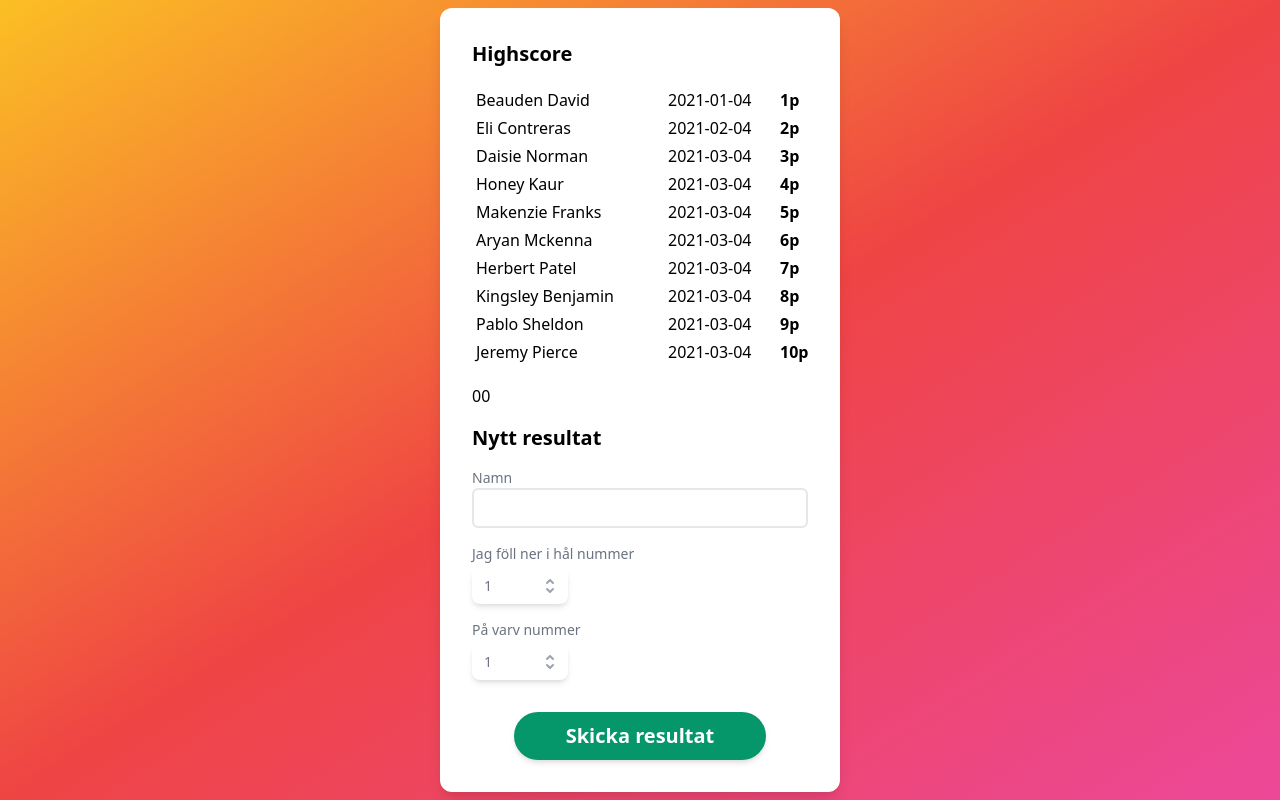
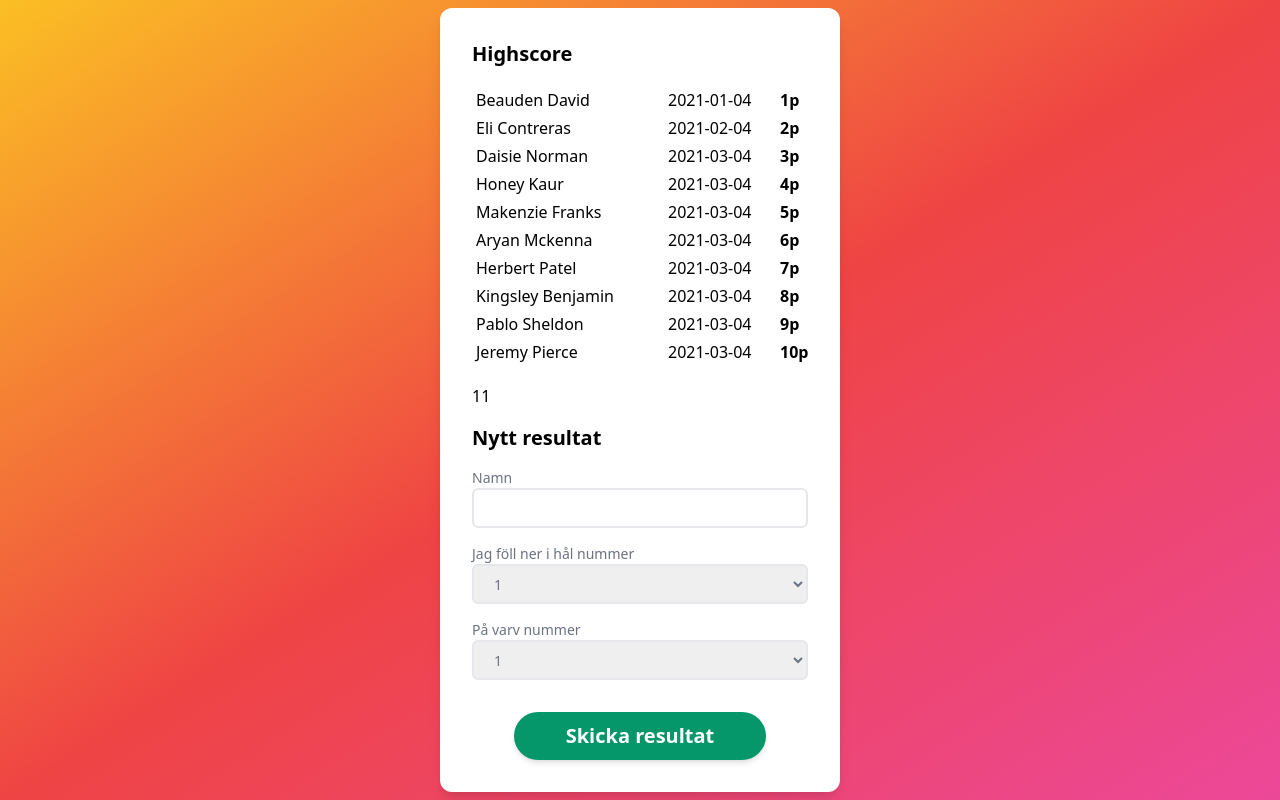
Before and after one commit to TobiasTovedal/playground-highscore, a React (Create React App) app: page / in a window 1280 px wide. Built offline with nearby package versions, Linux system fonts and the light colour scheme.

Commit message:
Remade DD function

```diff
--- a/src/components/NewResult.tsx
+++ b/src/components/NewResult.tsx
@@ -1,4 +1,3 @@
-import ScoreSelector from "./ScoreSelector"
 import React, { useState } from "react"
 
 interface Props {
@@ -8,16 +7,25 @@ interface Props {
 
 const NewResult = (props: Props) => {
   const [playerName, setPlayerName] = useState("")
-  const [scoreValue, setScoreValue] = useState(0)
-  const [lapValue, setLapValue] = useState(0)
+  const [scoreValue, setScoreValue] = useState(1)
+  const [lapValue, setLapValue] = useState(1)
 
   const saveScore = (e: any) => {
     e.preventDefault()
     setPlayerName("")
   }
 
+  const array1 = [1, 4, 9, 16]
+
+  // pass a function to map
+  const map1 = array1.map((x) => x * 2)
+
+  console.log(map1)
+  // expected output: Array [2, 8, 18, 32]
+
   return (
     <form onSubmit={saveScore} className="space-y-4">
+      {/* For debugging */}
       {playerName}
       {scoreValue}
       {lapValue}
@@ -32,14 +40,29 @@ const NewResult = (props: Props) => {
       </div>
       <div className="flex flex-col text-sm text-gray-500">
         Jag föll ner i hål nummer
-        <ScoreSelector
-          numbers={props.scores}
-          onChange={(value) => setScoreValue(value)}
-        />
+        <select
+          name="score"
+          id="score"
+          onChange={(e) => setScoreValue(Number(e.target.value))}
+          className="border-2 rounded-md h-10 py-1 px-4"
+        >
+          {props.scores.map((n) => (
+            <option value={n}>{n}</option>
+          ))}
+        </select>
       </div>
       <div className="flex flex-col text-sm text-gray-500">
         På varv nummer
-        <ScoreSelector numbers={props.laps} />
+        <select
+          name="laps"
+          id="laps"
+          onChange={(e) => setLapValue(Number(e.target.value))}
+          className="border-2 rounded-md h-10 py-1 px-4"
+        >
+          {props.laps.map((n) => (
+            <option value={n}>{n}</option>
+          ))}
+        </select>
       </div>
       <div className="flex justify-center pt-4">
         <button
--- a/src/components/ScoreSelector.tsx
+++ /dev/null
@@ -1,74 +0,0 @@
-import { Fragment, useState } from "react"
-import { Listbox, Transition } from "@headlessui/react"
-import { CheckIcon, SelectorIcon } from "@heroicons/react/solid"
-
-interface Props {
-  numbers: number[]
-  onChange?: (a: number) => void
-}
-
-export default function ScoreSelector(props: Props) {
-  const people = props.numbers.map((n: number) => ({ name: n.toString() }))
-  const [selected, setSelected] = useState(people[0])
-
-  return (
-    <div className="w-24">
-      <Listbox value={selected} onChange={setSelected}>
-        <div className="relative mt-1">
-          <Listbox.Button className="relative w-full py-2 pl-3 pr-10 text-left bg-white rounded-lg shadow-md cursor-default focus:outline-none focus-visible:ring-2 focus-visible:ring-opacity-75 focus-visible:ring-white focus-visible:ring-offset-orange-300 focus-visible:ring-offset-2 focus-visible:border-indigo-500 sm:text-sm">
-            <span className="block truncate">{selected.name}</span>
-            <span className="absolute inset-y-0 right-0 flex items-center pr-2 pointer-events-none">
-              <SelectorIcon
-                className="w-5 h-5 text-gray-400"
-                aria-hidden="true"
-              />
-            </span>
-          </Listbox.Button>
-          <Transition
-            as={Fragment}
-            leave="transition ease-in duration-100"
-            leaveFrom="opacity-100"
-            leaveTo="opacity-0"
-          >
-            <Listbox.Options className="absolute z-10 w-full py-1 mt-1 overflow-auto text-base bg-white rounded-md shadow-lg max-h-60 ring-1 ring-black ring-opacity-5 focus:outline-none sm:text-sm">
-              {people.map((person, personIdx) => (
-                <Listbox.Option
-                  key={personIdx}
-                  className={({ active }) =>
-                    `${
-                      active ? "text-yellow-600 bg-yellow-50" : "text-gray-900"
-                    }
-                          cursor-default select-none relative py-2 pl-10 pr-4`
-                  }
-                  value={person}
-                >
-                  {({ selected, active }) => (
-                    <>
-                      <span
-                        className={`${
-                          selected ? "font-medium" : "font-normal"
-                        } block truncate`}
-                      >
-                        {person.name}
-                      </span>
-                      {selected ? (
-                        <span
-                          className={`${
-                            active ? "text-amber-600" : "text-amber-600"
-                          }
-                                absolute inset-y-0 left-0 flex items-center pl-3`}
-                        >
-                          <CheckIcon className="w-5 h-5" aria-hidden="true" />
-                        </span>
-                      ) : null}
-                    </>
-                  )}
-                </Listbox.Option>
-              ))}
-            </Listbox.Options>
-          </Transition>
-        </div>
-      </Listbox>
-    </div>
-  )
-}
```
